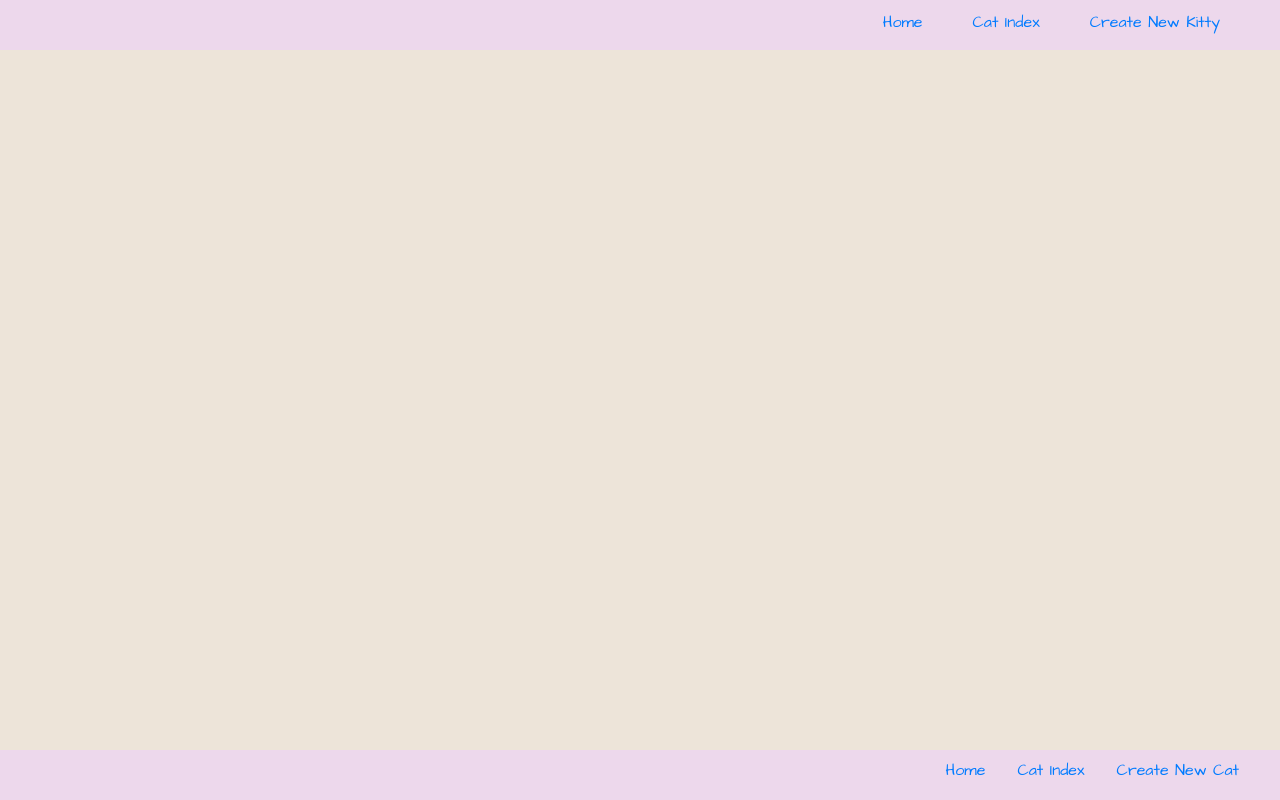
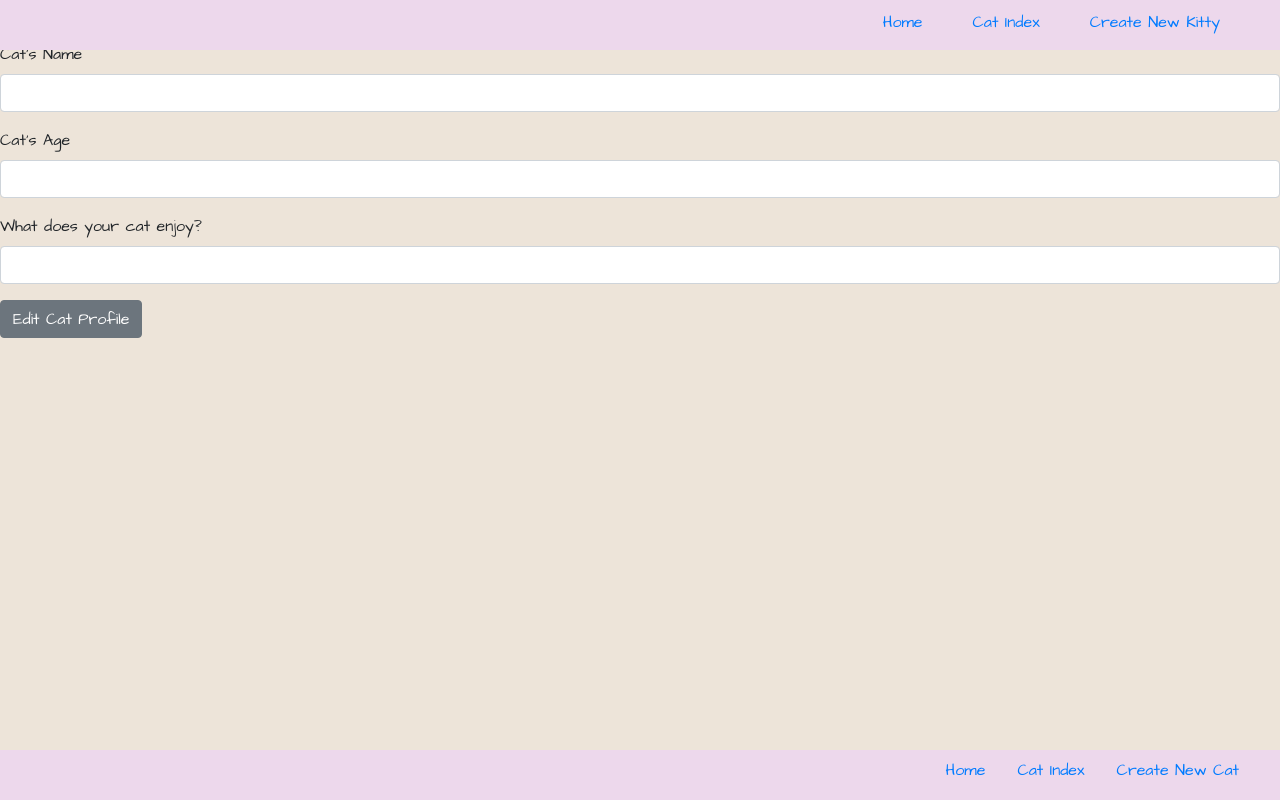
Before and after one commit to learn-academy-2020-delta/cat-tinder-frontend-team-pawsofluv, a React (Create React App) app in the folder paws-of-luv-frontend/: page /catedit/1 in a window 1280 px wide. Built offline with nearby package versions, Linux system fonts and the light colour scheme.

Commit message:
add edit functionality

```diff
--- a/paws-of-luv-frontend/src/App.js
+++ b/paws-of-luv-frontend/src/App.js
@@ -28,6 +28,11 @@ class App extends Component {
 
   createNewCat = (newCat) => {
     console.log(newCat)
+  }
+
+  editCat = (cat, id) => {
+    console.log("Edit cat:", cat)
+    console.log("ID:", id)
   }
 
   render() {
@@ -62,7 +67,13 @@ class App extends Component {
               />
               <Route
                 path="/catedit/:id"
-                component={CatEdit}
+                render={(props) => {
+                  let id = props.match.params.id
+                  let cat = this.state.cats.find(cat => cat.id === parseInt(id))
+                  return (
+                    <CatEdit cat={cat} editCat = { this.editCat } />
+                  )
+                }}
               />
               <Route
                 component={NotFound}
--- a/paws-of-luv-frontend/src/pages/CatEdit.js
+++ b/paws-of-luv-frontend/src/pages/CatEdit.js
@@ -1,10 +1,77 @@
 import React, { Component } from 'react';
+import {
+  Button,
+  Form,
+  FormGroup,
+  Input,
+  Label
+} from 'reactstrap'
+import { Redirect } from 'react-router-dom'
 
 class CatEdit extends Component {
+
+  constructor(props){
+    super(props)
+    this.state = {
+      form: {
+        name: "",
+        age: "",
+        enjoys: ""
+      },
+      success: false
+    }
+  }
+
+  handleChange = (e) => {
+    let { form } = this.state
+    form[e.target.name] = e.target.value
+    this.setState({ form: form })
+  }
+
+  handleSubmit = (e) => {
+    e.preventDefault()
+    this.props.editCat(this.state.form, this.props.cat.id)
+    this.setState({ success: true })
+  }
+
     render() {
     return (
         <>
             <h3>Cat Edit</h3>
+            <Form>
+              <FormGroup>
+              <Label for="name">Cat's Name</Label>
+              <Input
+                type="text"
+                name="name"
+                onChange = { this.handleChange }
+                value = { this.state.form.name }
+              />
+              </FormGroup>
+              <FormGroup>
+              <Label for="age">Cat's Age</Label>
+              <Input
+                type="number"
+                name="age"
+                onChange = { this.handleChange }
+                value = { this.state.form.age }
+              />
+              </FormGroup>
+              <FormGroup>
+              <Label for="enjoys">What does your cat enjoy?</Label>
+              <Input
+                type="text"
+                name="enjoys"
+                onChange = { this.handleChange }
+                value = { this.state.form.enjoys }
+              />
+              </FormGroup>
+
+              <Button name="submit" onClick={ this.handleSubmit }>
+                Edit Cat Profile
+              </Button>
+            </Form>
+            { this.state.success && <Redirect to = {`/catshow/${ this.props.cat.id }`} /> }
         </>
         )
     }
--- a/paws-of-luv-frontend/src/pages/CatShow.js
+++ b/paws-of-luv-frontend/src/pages/CatShow.js
@@ -1,5 +1,6 @@
 import React, { Component } from 'react';
 import {
+    Button,
     Card,
     CardTitle,
     CardText,
@@ -21,8 +22,11 @@ class CatShow extends Component {
                             Hello, I am {this.props.cat.age} years old. I love {this.props.cat.enjoys}.
                     </CardText>
                         <NavLink to={'/catindex'}>
-                            Back to List
-                    </NavLink>
+                          Back to List
+                        </NavLink>
+                        <NavLink to={`/catedit/${ this.props.cat.id }`}>
+                          <Button>Edit Cat Profile</Button>
+                        </NavLink>
                     </Card>
                 </Col>
             </>
```
